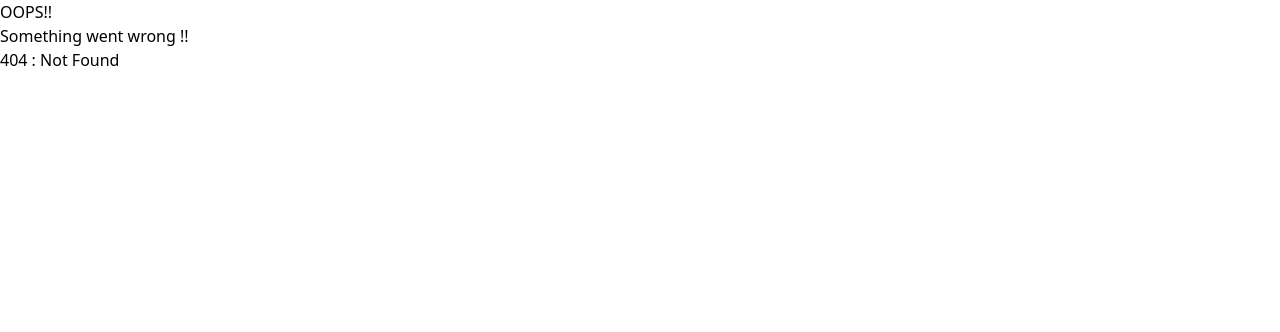
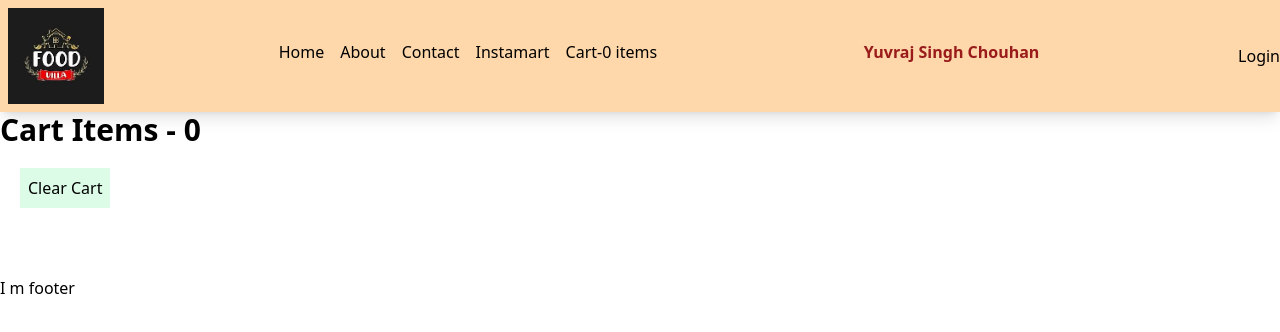
Before and after one commit to Yuvi-0502/react-restaurant-app, a React (Vite) app: page /cart in a window 1280 px wide. Before the commit this address had no page. Shown: the top 332 px of the page. Built offline with nearby package versions, Linux system fonts and the light colour scheme.

Commit message:
feat: create cart system using redux toolkit

```diff
--- a/package.json
+++ b/package.json
@@ -19,8 +19,10 @@
     "tailwindcss": "^3.3.3"
   },
   "dependencies": {
+    "@reduxjs/toolkit": "^1.9.5",
     "react": "^18.2.0",
     "react-dom": "^18.2.0",
+    "react-redux": "^8.1.2",
     "react-router-dom": "^6.14.2"
   },
   "browserslist": [
--- /dev/null
+++ b/src/components/Cart.js
@@ -0,0 +1,26 @@
+import React from 'react'
+import { useDispatch, useSelector } from 'react-redux'
+import FoodItem from './FoodItem'
+import { clearCart } from '../utils/cartSlice'
+
+const Cart = () => {
+
+    const cartItems = useSelector((store) => store.cart.items)
+
+    const dispatch = useDispatch();
+
+    const handleClearCart = ()=>{
+        dispatch(clearCart())
+    }
+  return (
+    <div>
+    <h1 className="font-bold text-3xl">Cart Items - {cartItems.length}</h1>
+    <button className="bg-green-100 p-2 m-5" onClick={() => handleClearCart()}>Clear Cart</button>
+    <div className="flex flex-wrap p-3 m-3">
+    {cartItems.map((item, index) =><FoodItem key={item.id} {...item} index = {index}/>)}
+    </div>
+    </div>
+  )
+}
+
+export default Cart
--- /dev/null
+++ b/src/components/FoodItem.js
@@ -0,0 +1,33 @@
+import React from "react";
+import { useDispatch } from "react-redux";
+import { removeItem } from "../utils/cartSlice";
+
+const FoodItem = ({ category, name, price, inStock, isVeg , index}) => {
+  const dispatch = useDispatch;
+
+  const handleRemoveCart = (index) => {
+    dispatch(removeItem(index));
+
+  };
+  return (
+    <div className="card w-56 p-2 m-2 shadow-lg bg-blue-200">
+      <h1>{index}</h1>
+      <h2 className="font-bold text-xl">Name - {name}</h2>
+      <h3>Price - {price / 100}</h3>
+      <h3>Category -{category}</h3>
+      <h3>Stock -{inStock}</h3>
+      <h3>IsVeg- {isVeg}</h3>
+      <button
+        className="cursor-pointer underline"
+        onClick={() => {
+          handleRemoveCart(index);
+        }}
+      >
+        Remove
+      </button>
+      {/* <h4>{lastMileTravel.toPrecision(2)} minutes</h4> */}
+    </div>
+  );
+};
+
+export default FoodItem;
--- a/src/components/Header.js
+++ b/src/components/Header.js
@@ -3,6 +3,7 @@ import logo from "../assests/img/food_villa_image.jpeg";
 import { Link } from "react-router-dom";
 import useOnline from "../utils/useOnline";
 import UserContext from "../utils/UserContext";
+import { useSelector } from "react-redux";
 
 
 const loggedIn = () => {
@@ -23,7 +24,10 @@ const Header = () => {
 
   const isOnline = useOnline();
 
-  const {user} = useContext(UserContext)
+  const {user} = useContext(UserContext);
+
+  const cartItems = useSelector((store) => store.cart.items);
+
 
   if (!isOnline) {
     return <h1> Offline, please check your internet connection!! </h1>;
@@ -47,13 +51,11 @@ const Header = () => {
           <li className="px-2">
             <Link to="/contact">Contact</Link>
           </li>
-
-          <li className="px-2">
-            <Link to="/cart">Cart</Link>
-          </li>
-
           <li className="px-2">
             <Link to="/instamart">Instamart</Link>
+          </li>
+          <li className="px-2">
+            <Link to="/cart">Cart-{cartItems.length} items</Link>
           </li>
         </ul>
       </div>
--- a/src/components/RestaurentMenu.js
+++ b/src/components/RestaurentMenu.js
@@ -3,14 +3,21 @@ import { useParams } from "react-router-dom";
 import { IMG_URL } from "../constants";
 import Shimmer from "./Shimmer";
 import useRestaurent from "../utils/useRestaurent";
+import { addItem } from "../utils/cartSlice";
+import { useDispatch } from "react-redux";
 
 const RestaurentMenu = () => {
   const params = useParams();
   const { id } = params;
   // const [restaurent, setRestaurent] = useState(null);
   // const [menu, setMenu] = useState([]);
+  const {restaurent, menu} = useRestaurent(id);
 
-  const {restaurent, menu} = useRestaurent(id);
+  const dispatch = useDispatch();
+
+  const addFoodItem = (item)=>{
+    dispatch(addItem(item));
+  }
 
 
   // useEffect(() => {
@@ -40,13 +47,18 @@ const RestaurentMenu = () => {
         <h3>{restaurent?.info?.avgRating}</h3>
         <h3>{restaurent?.info?.costForTwoMessage}</h3>
       </div>
+      <div>
+         <button className="p-2 m-2 bg-green-200" onClick={() =>{ handleAddItem()}}>Add Item</button>
+      </div>
       <div className="p-2 m-2">
         <h1 className="font-bold"> MENU </h1>
         <ul>
           {(restaurent?.info?.name == "La Pino'z Pizza" || restaurent?.info?.name == "KFC" || restaurent?.info?.name == "Domino's Pizza" || restaurent?.info?.name == "Pizza Hut")? menu?.carousel?.map((item) => (
             <li key={item?.id}>{item?.title}</li>
           )):menu?.itemCards?.map((item) => (
-            <li key={item?.card?.info?.id}>{item?.card?.info?.name}</li>
+            <li key={item?.card?.info?.id}>
+              {item?.card?.info?.name} - <button className="p-1 bg-green-200" onClick={()=>{addFoodItem(item?.card?.info)}}>Add</button>
+              </li>
           ))}
         </ul>
       </div>
--- /dev/null
+++ b/src/utils/cartSlice.js
@@ -0,0 +1,25 @@
+import { CreateSlice, createSlice } from "@reduxjs/toolkit";
+
+const cartSlice = createSlice({
+    name:'cart',
+    initialState:{
+        items:[]
+    },
+    reducers:{
+        addItem: (state, action)=>{
+
+            state.items.push(action.payload);
+        },
+        removeItem:(state, action)=>{
+            // console.log(action);
+            state.items.splice(action.payload, action.payload);
+        },
+        clearCart : (state)=>{
+            state.items = [];
+        }
+    }
+});
+
+export const {addItem, removeItem, clearCart} = cartSlice.actions;
+
+export default cartSlice.reducer;
--- /dev/null
+++ b/src/utils/store.js
@@ -0,0 +1,12 @@
+import { configureStore } from "@reduxjs/toolkit";
+import cartSlice from "./cartSlice";
+
+const store = configureStore({
+
+    reducer:{
+        cart: cartSlice,
+    }
+
+});
+
+export default store;
```
Also changed, not shown: src/App.js (+9 -0 lines), 1 other file (tests, documents, lock files or other folders).
